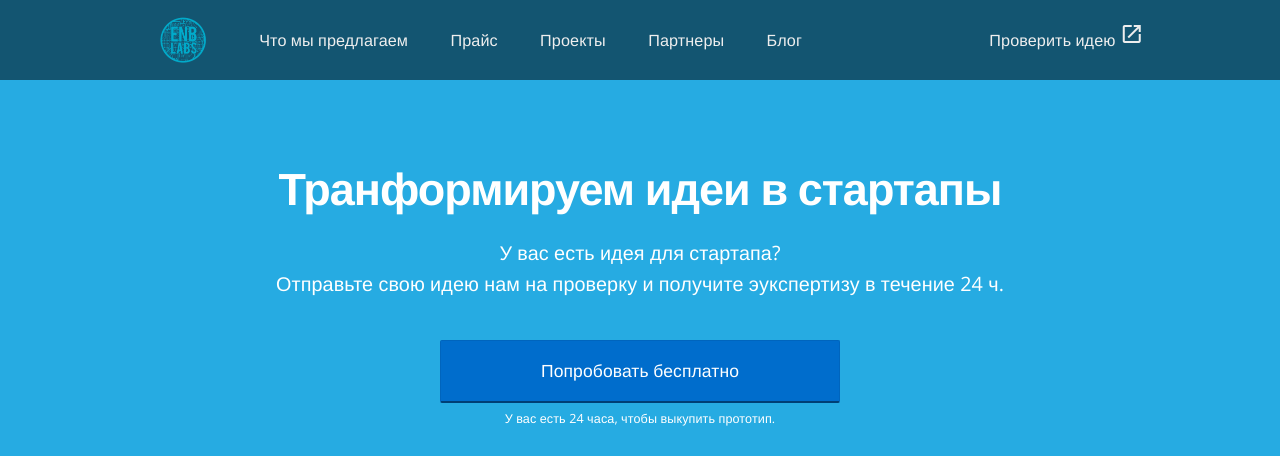
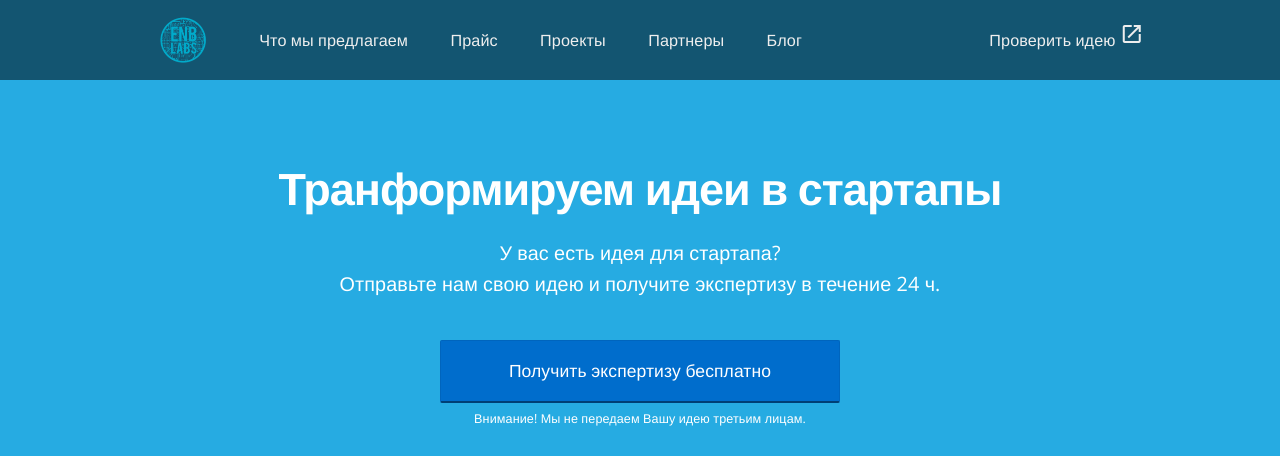
Before and after one commit to RakhimyanTim/enblabs.github.io, a Jekyll site: the page built from pages/index.html, in a window 1280 px wide and 1400 px high, cut to the strip 0-456 px from the top of the window. Built offline with Jekyll 4.4.1, drawn with Linux system fonts in a browser that asks for light colours; nearby versions of some CDN libraries; some of the changed text lies outside the part shown.

Commit message:
Update index.html

```diff
--- a/pages/index.html
+++ b/pages/index.html
@@ -9,11 +9,11 @@
 <header class="fancy-hero new-content">
  		<div class="container">
  			<h2>{{ page.title }}</h2>
-			<p class="sub-text landing-page">У вас есть идея для стартапа?<br>Отправьте свою идею нам на проверку и получите эукспертизу в течение 24 ч.</p>
+			<p class="sub-text landing-page">У вас есть идея для стартапа?<br>Отправьте нам свою идею и получите экспертизу в течение 24 ч.</p>
 
 			<div class="cta-container" style="margin-top: 30px;">
-				<a href="https://goo.gl/forms/XSokvk5lUzY4Vpbl2" class="btn btn-block btn-centered btn-large btn-primary sign-up" style="display: inherit;">Попробовать бесплатно</a>
-				<span class="btn-sub-text" style="color:#fff">У вас есть 24 часа, чтобы выкупить прототип.</span>
+				<a href="https://goo.gl/forms/XSokvk5lUzY4Vpbl2" class="btn btn-block btn-centered btn-large btn-primary sign-up" style="display: inherit;">Получить экспертизу бесплатно</a>
+				<span class="btn-sub-text" style="color:#fff">Внимание! Мы не передаем Вашу идею третьим лицам.</span>
 			</div>
 
 			<div style="margin-top: 30px;">
@@ -24,18 +24,32 @@
 
 <section class="cta">
 	<div class="container">
+		<h2 style="text-align: center;">Возможности</h2>
 		<div class="other-features">
 			<div class="col-1-3">
-				<h4 style="text-align: center;"><i class="material-icons">phonelink_off</i> Нет кода</h4>
-				<p style="text-align: center;">Вам необязательно уметь программировать.</p>
+				<h4 style="text-align: center;"><i class="material-icons">attach_money</i> Доступно</h4>
+				<p style="text-align: center;">Вам непотребуется много денег.</p>
 			</div>
 			<div class="col-1-3">
-				<h4 style="text-align: center;"><i class="material-icons">access_time</i> Мгновенно</h4>
-				<p style="text-align: center;">Создание и публикация прототипа занимает несколько минут.</p>
+				<h4 style="text-align: center;"><i class="material-icons">access_time</i> Быстро</h4>
+				<p style="text-align: center;">И необязательно тратить на это годы.</p>
 			</div>
 			<div class="col-1-3">
-				<h4 style="text-align: center;"><i class="material-icons">attach_money</i> Доступно</h4>
-				<p style="text-align: center;">Создание прототипа всегда в 10 раз дешевле.</p>
+				<h4 style="text-align: center;"><i class="material-icons">accessibility</i> Самостоятельно</h4>
+				<p style="text-align: center;">Большинство крутых стартапов с одним основателем. </p>
+			</div>
+			<div class="col-1-3">
+				<h4 style="text-align: center;"><i class="material-icons">school</i> Без образования</h4>
+				<p style="text-align: center;">Большинство из списка миллиярдеров без бизнес-образования.</p>
+			</div>
+
+			<div class="col-1-3">
+				<h4 style="text-align: center;"><i class="material-icons">record_voice_over</i> Без опросов</h4>
+				<p style="text-align: center;">Вам не придется "выходить из себя".</p>
+			</div>
+			<div class="col-1-3">
+				<h4 style="text-align: center;"><i class="material-icons">settings_ethernet</i> Нет кода</h4>
+				<p style="text-align: center;">Вам необязательно уметь програмировать.</p>
 			</div>
 		</div>
 	</div>
```
